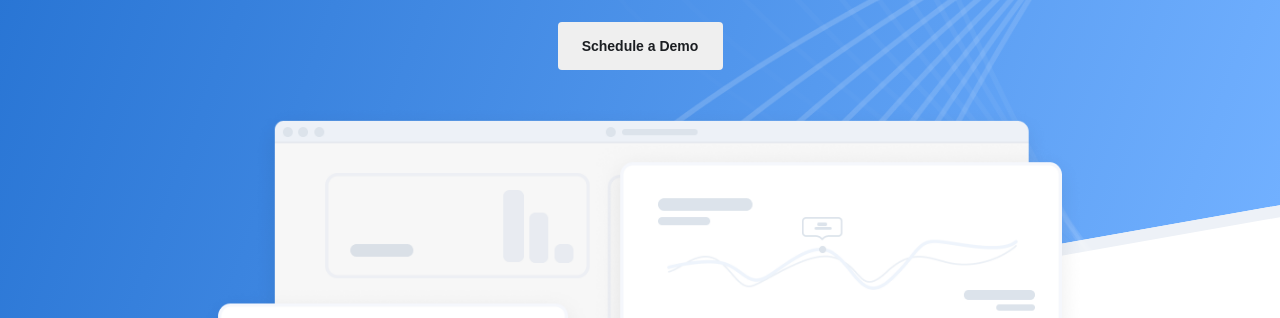
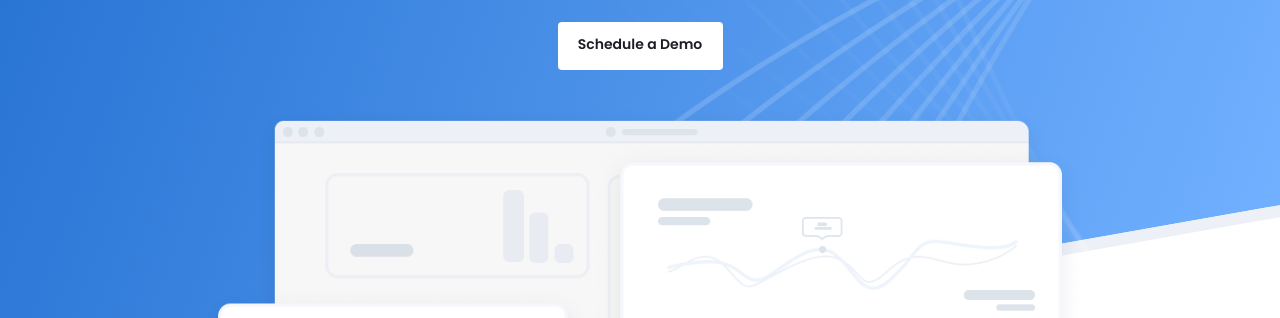
Before and after one commit to saschenkab/accelerator-app, a Gatsby site: page / in a window 1280 px wide. Shown: the part 482-800 px from the top of the page. Built offline with nearby package versions, Linux system fonts and the light colour scheme; Gatsby itself is replaced by a stand-in of ours.

Commit message:
changed button to div

```diff
--- a/src/components/Header/styles.js
+++ b/src/components/Header/styles.js
@@ -188,11 +188,13 @@ export const Container = styled.div`
   }
 `;
 
-export const Button = styled.button`
+export const Button = styled.div`
   padding: 12px 2px;
   border-radius: 4px;
   border: none;
   color: #1b1e22;
+  background-color: #fff;
+  text-align: center;
   font-weight: 600;
   font-size: 14px;
   line-height: 20px;
```
